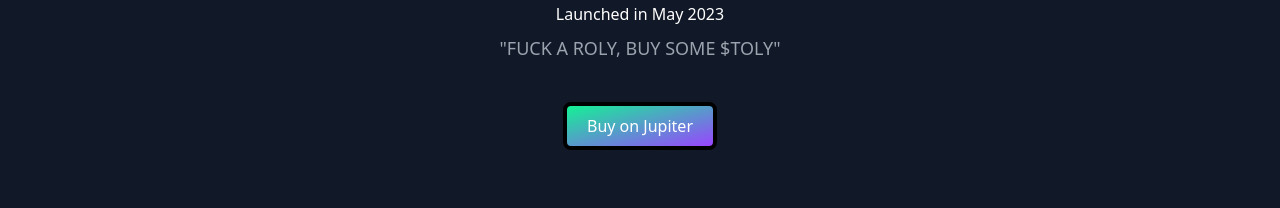
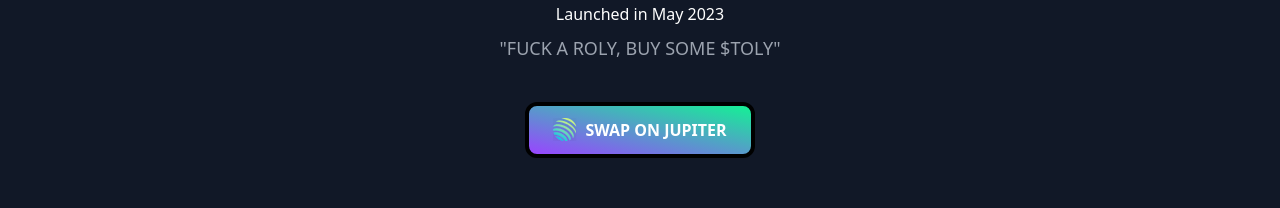
Before and after one commit to mattdegods/toly-website, a Next.js app: page / in a window 1280 px wide. Shown: the part 433-641 px from the top of the page. Built offline with nearby package versions, Linux system fonts and the light colour scheme.

Commit message:
Modify Hero button

```diff
--- a/src/app/components/molecules/Hero.tsx
+++ b/src/app/components/molecules/Hero.tsx
@@ -22,19 +22,26 @@
       <p className="text-lg text-gray-400 max-w-2xl mx-auto">
         &quot;FUCK A ROLY, BUY SOME $TOLY&quot;
       </p>
-      <motion.button
-        className="border-4 border-black mt-8 px-5 py-2 bg-gradient-to-br from-solana-green to-solana-purple text-white rounded-lg"
-        {...smallClickAnimation}
-        onClick={() =>
-          window.open(
-            "https://jup.ag/swap/SOL-TOLY",
-            "_blank",
-            "noreferrer noopener"
-          )
-        }
+      <a
+        href="https://jup.ag/swap/SOL-TOLY"
+        target="_blank"
+        rel="noreferrer noopener"
       >
-        Buy on Jupiter
-      </motion.button>
+        <motion.button
+          className="border-4 border-black mt-8 px-6 py-3 bg-gradient-to-tr uppercase
+          to-solana-green from-solana-purple text-white font-bold rounded-xl flex items-center gap-2"
+          {...smallClickAnimation}
+        >
+          <Image
+            src="/images/jupiter-logo.svg"
+            width={24}
+            height={24}
+            alt="jupiter logo"
+            priority
+          />
+          <p>Swap on Jupiter</p>
+        </motion.button>
+      </a>
     </section>
   );
 };
```
Also changed, not shown: public/images/jupiter-logo.svg (added).
